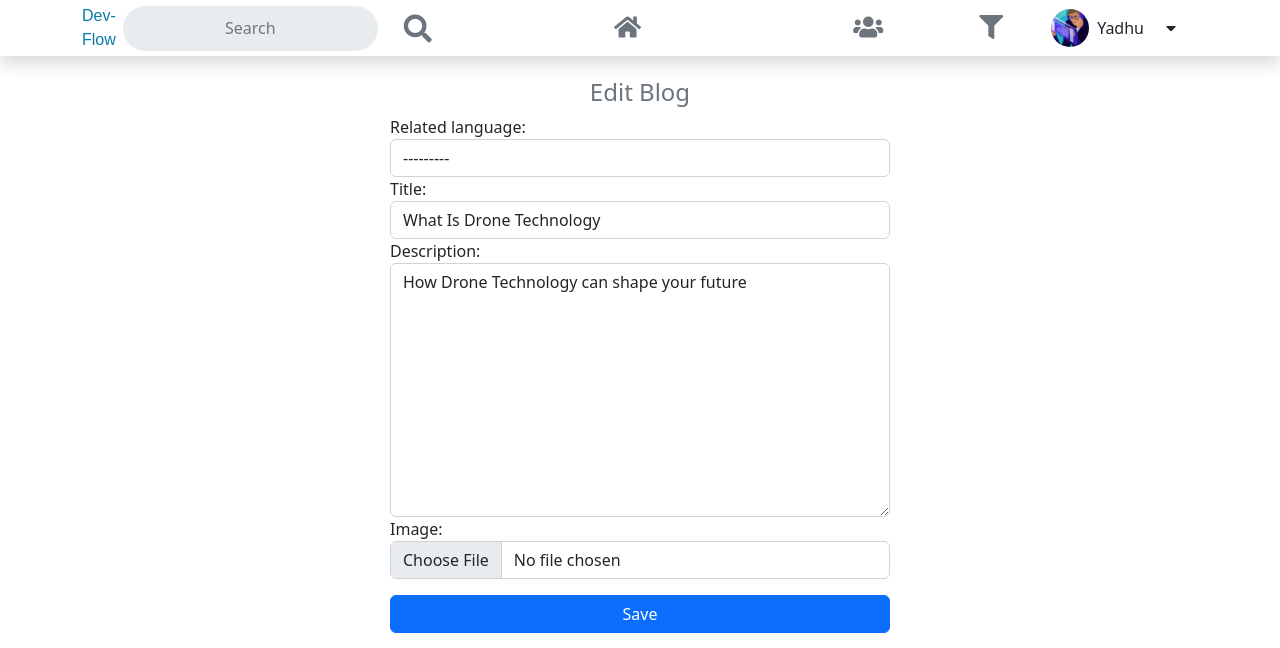
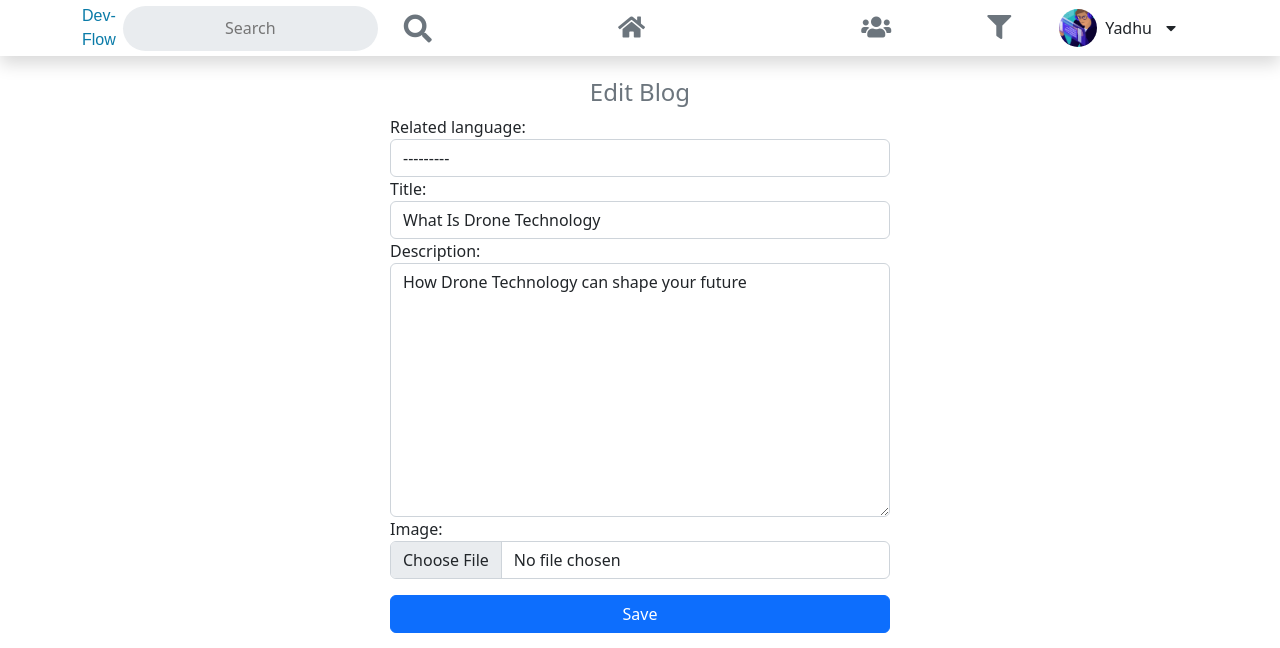
Before and after one commit to yadhucb/django-socialApp, a Django app: page /blog-edit/12 in a window 1280 px wide. Shown: the top 648 px of the page. Run offline with Django 4.2, Linux system fonts and the light colour scheme; a user stored in the database is signed in; data comes from the database, SQL or seed files in the repository; some web fonts are replaced.

Commit message:
navbar edited

```diff
--- a/blogapp/templates/includes/navbar.html
+++ b/blogapp/templates/includes/navbar.html
@@ -327,11 +327,11 @@
                         style="width: 38px; height: 38px; object-fit: cover" />
                     <p class="m-0">{{request.user}}</p>
                 </div>
-                <div class="rounded-circle p-1 bg-gray d-flex align-items-center justify-content-center mx-2"
+                <div class="rounded-circle p-lg-1 bg-gray d-flex align-items-center justify-content-center ms-4 ms-lg-0 mx-lg-2"
                     style="width: 38px; height: 38px" type="button" id="secondMenu" data-bs-toggle="dropdown"
                     aria-expanded="false" data-bs-auto-close="outside">
                     <i class="fas fa-caret-down d-none d-lg-flex"></i>
-                    <img src="{{request.user.profile_pic.url}}" class="rounded-circle me-2 d-lg-none" alt="avatar"
+                    <img src="{{request.user.profile_pic.url}}" class="rounded-circle d-lg-none" alt="avatar"
                         style="width: 38px; height: 38px; object-fit: cover" />
                 </div>
                 <ul class="dropdown-menu border-0 shadow p-3" aria-labelledby="secondMenu" style="width: 23em">
```
